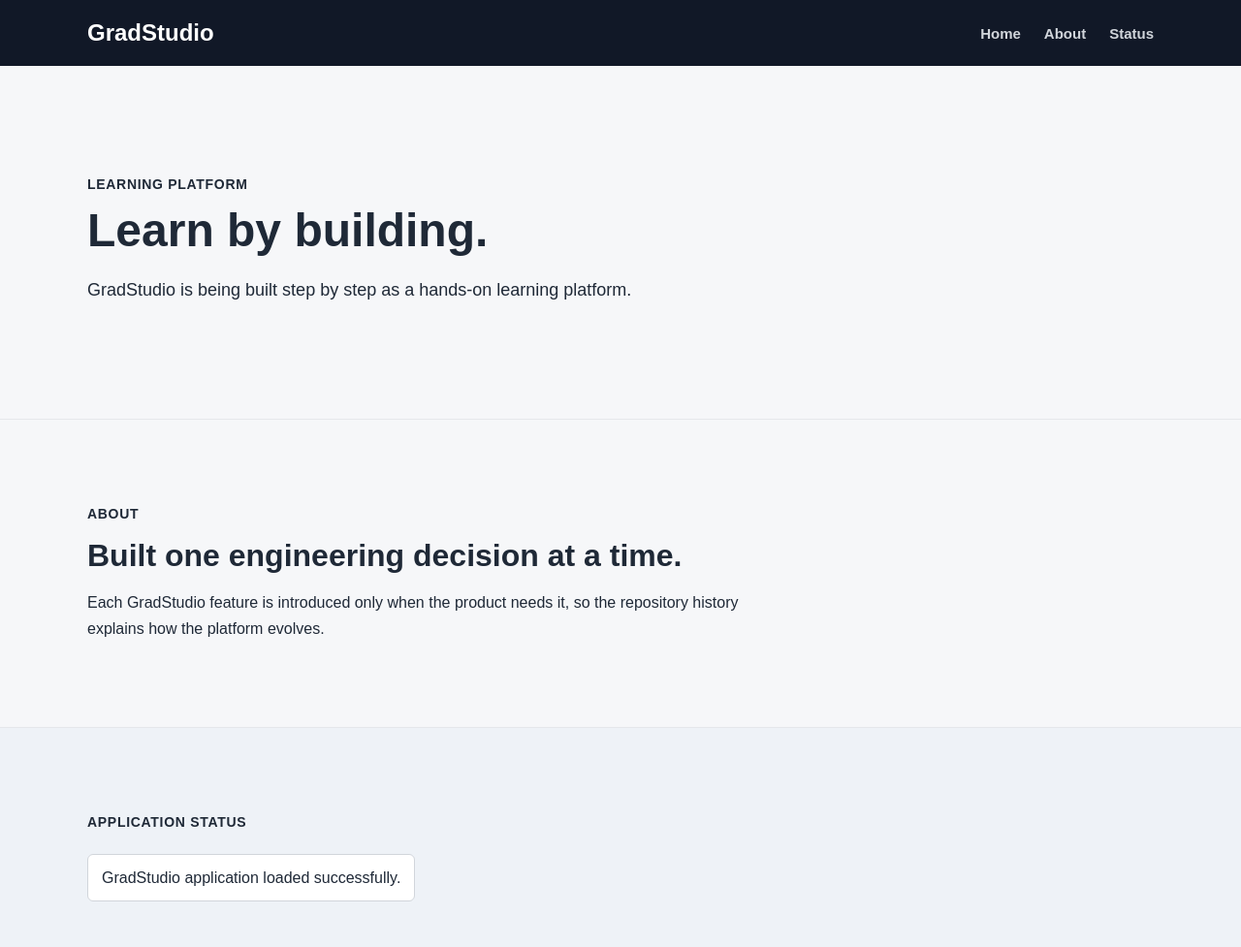
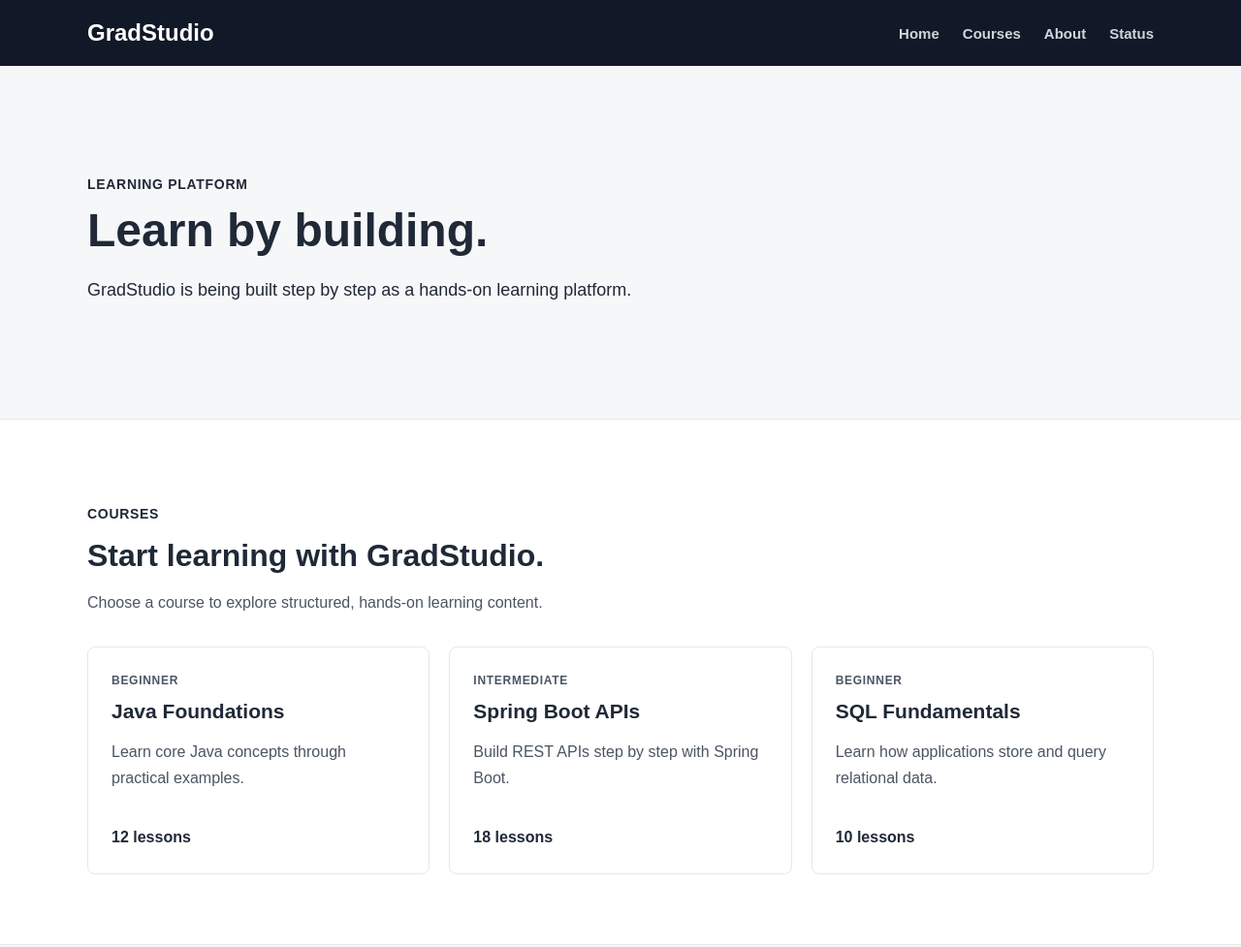
Before and after one commit to sabareeshrao/Gradstudio, a plain HTML site: page src/index.html in a window 1280 px wide. Shown: the top 977 px of the page at 97% size. Drawn offline with Linux system fonts and the light colour scheme.

Commit message:
GS-004 Render initial course catalog from JavaScript data

```diff
--- a/src/css/styles.css
+++ b/src/css/styles.css
@@ -143,6 +143,58 @@ a {
     background: #eef2f7;
 }
 
+/* Day 4.5: GS-004 add the responsive course catalog grid */
+.courses-section {
+    background: white;
+}
+
+.section-description {
+    max-width: 700px;
+    margin-bottom: 32px;
+    color: #4b5563;
+    line-height: 1.7;
+}
+
+.course-grid {
+    display: grid;
+    grid-template-columns: repeat(auto-fit, minmax(240px, 1fr));
+    gap: 20px;
+    margin-top: 32px;
+}
+
+/* Day 4.6: GS-004 style individual course cards */
+.course-card {
+    padding: 24px;
+    border: 1px solid #e5e7eb;
+    border-radius: 8px;
+    background: #ffffff;
+}
+
+.course-card h3 {
+    margin: 10px 0 12px;
+    font-size: 21px;
+}
+
+.course-level {
+    margin: 0;
+    font-size: 12px;
+    font-weight: 700;
+    text-transform: uppercase;
+    letter-spacing: 0.06em;
+    color: #4b5563;
+}
+
+.course-description {
+    min-height: 72px;
+    color: #4b5563;
+    line-height: 1.6;
+}
+
+.course-lessons {
+    margin-bottom: 0;
+    font-weight: 700;
+}
+
 /* Day 3.5: GS-003 make navigation responsive on small screens */
 @media (max-width: 700px) {
     .header-inner {
--- a/src/index.html
+++ b/src/index.html
@@ -26,6 +26,10 @@
 
             <nav id="primary-navigation" class="site-nav" aria-label="Primary navigation">
                 <a href="#home">Home</a>
+
+                <!-- Day 4.1: GS-004 expose the course catalog in navigation -->
+                <a href="#courses">Courses</a>
+
                 <a href="#about">About</a>
                 <a href="#status">Status</a>
             </nav>
@@ -41,6 +45,19 @@
                 <p class="hero-description">
                     GradStudio is being built step by step as a hands-on learning platform.
                 </p>
+            </div>
+        </section>
+
+        <!-- Day 4.2: GS-004 add the course catalog rendering target -->
+        <section id="courses" class="content-section courses-section">
+            <div class="container">
+                <p class="section-label">Courses</p>
+                <h2>Start learning with GradStudio.</h2>
+                <p class="section-description">
+                    Choose a course to explore structured, hands-on learning content.
+                </p>
+
+                <div id="course-grid" class="course-grid"></div>
             </div>
         </section>
 
@@ -72,6 +89,9 @@
         </div>
     </footer>
 
+    <!-- Day 4.3: GS-004 load course data before application rendering -->
+    <script src="./js/course-data.js"></script>
+
     <!-- Day 2.3: GS-002 load the application JavaScript entry point -->
     <script src="./js/app.js"></script>
 </body>
--- a/src/js/app.js
+++ b/src/js/app.js
@@ -5,8 +5,34 @@ const appStatus = document.querySelector("#app-status");
 const navToggle = document.querySelector("#nav-toggle");
 const primaryNavigation = document.querySelector("#primary-navigation");
 
+// Day 4.4: GS-004 locate the course catalog rendering target
+const courseGrid = document.querySelector("#course-grid");
+
 // Day 2.7: GS-002 prove JavaScript loaded successfully
 appStatus.textContent = "GradStudio application loaded successfully.";
+
+// Day 4.4: GS-004 convert one course object into card markup
+function createCourseCard(course) {
+    return `
+        <article class="course-card">
+            <p class="course-level">${course.level}</p>
+            <h3>${course.title}</h3>
+            <p class="course-description">${course.description}</p>
+            <p class="course-lessons">${course.lessons} lessons</p>
+        </article>
+    `;
+}
+
+// Day 4.4: GS-004 render the course catalog from JavaScript data
+function renderCourseCatalog() {
+    const courseCards = courseCatalog
+        .map(createCourseCard)
+        .join("");
+
+    courseGrid.innerHTML = courseCards;
+}
+
+renderCourseCatalog();
 
 // Day 3.7: GS-003 toggle the mobile menu and accessibility state
 navToggle.addEventListener("click", () => {
--- /dev/null
+++ b/src/js/course-data.js
@@ -0,0 +1,24 @@
+// Day 4.3: GS-004 define the first GradStudio course catalog
+const courseCatalog = [
+    {
+        id: "java-foundations",
+        title: "Java Foundations",
+        description: "Learn core Java concepts through practical examples.",
+        level: "Beginner",
+        lessons: 12
+    },
+    {
+        id: "spring-boot-api",
+        title: "Spring Boot APIs",
+        description: "Build REST APIs step by step with Spring Boot.",
+        level: "Intermediate",
+        lessons: 18
+    },
+    {
+        id: "sql-fundamentals",
+        title: "SQL Fundamentals",
+        description: "Learn how applications store and query relational data.",
+        level: "Beginner",
+        lessons: 10
+    }
+];
```
